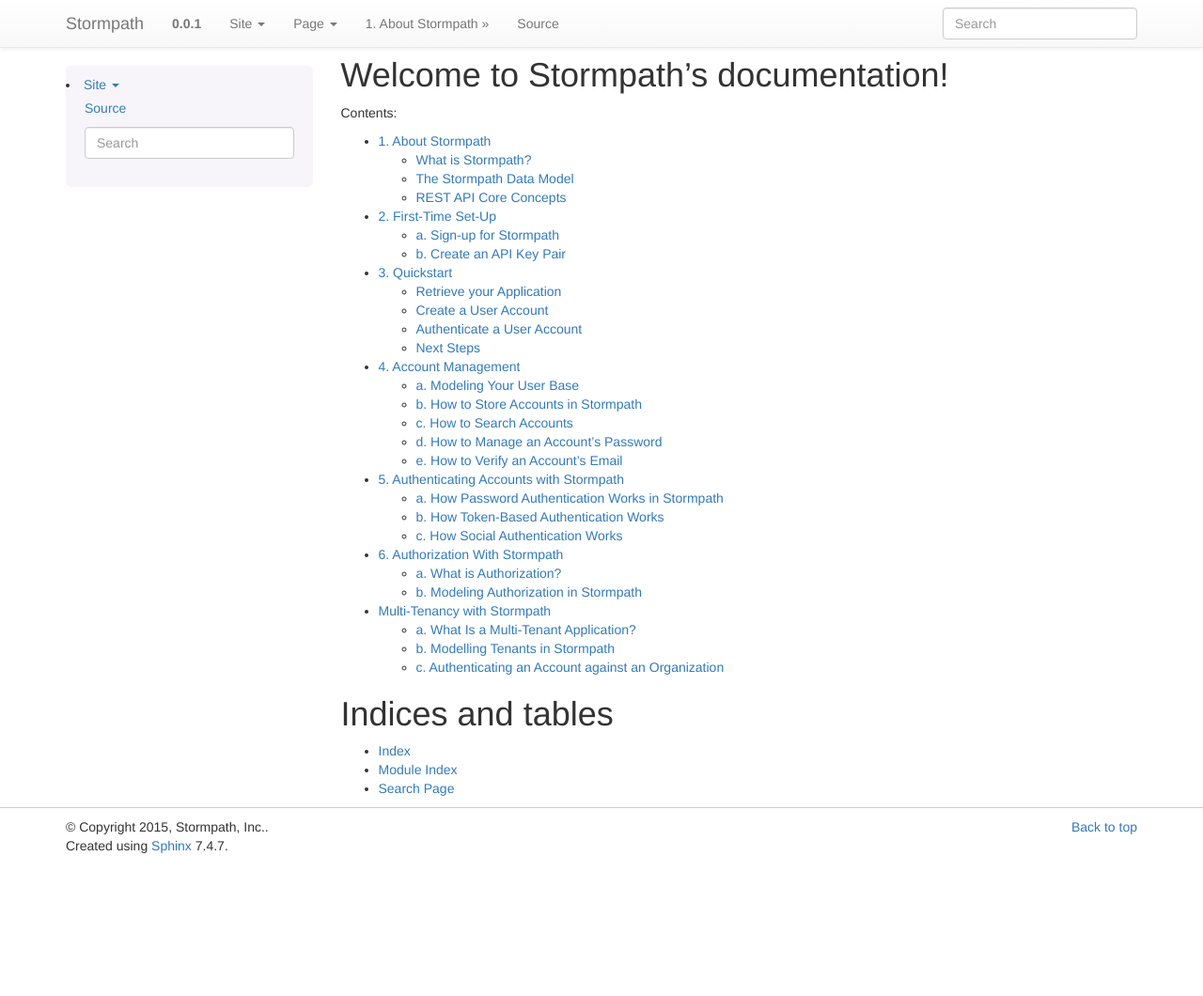
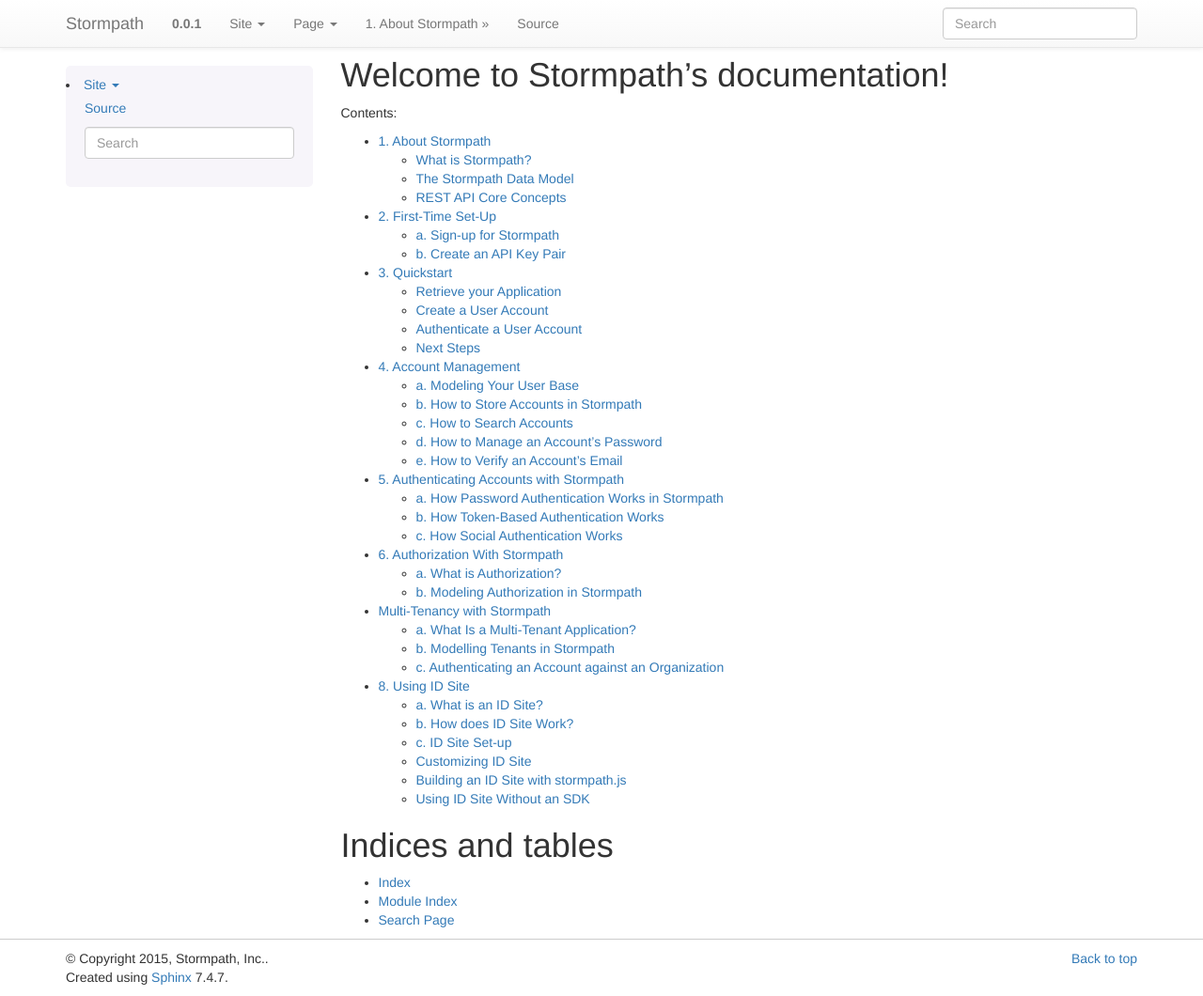
Before and after one commit to stormpath/stormpath-documentation, a Sphinx documentation site: the page built from source/index.rst, in a window 1280 px wide and 1060 px high. Shown: the whole window at 94% size. Built offline with Sphinx 7.4.7, drawn with Linux system fonts in a browser that asks for light colours; some of the changed lines change nothing that is shown.

Commit message:
Started building out 008_idsite chapter.

```diff
--- /dev/null
+++ b/source/008_idsite.rst
@@ -0,0 +1,162 @@
+****************
+8. Using ID Site
+****************
+
+a. What is an ID Site?
+======================
+
+Stormpath ID Site is a set of hosted and pre-built user interface screens that take care of common identity functions for your applications — login, registration, and password reset. ID Site can be accessed via your own custom domain like id.mydomain.com and shared across multiple applications to create centralized authentication if needed.
+
+The screens, and even the functionality, of ID site are completely customizable. You have full access to the source code of the ID Site screens so you can make simple changes like adding your own logo and changing CSS or more complex changes like adding fields, adding JavaScript code, adding screens, removing screens, and even changing how the screens behave.
+
+Why should I use Stormpath ID Site?
+-----------------------------------
+
+Building, securing, and maintaining identity screens for your users is time consuming, full of security concerns, and often more complex than many developers estimate. Stormpath ID Site gives you and your development team peace of mind that you will have best in class user security quickly and easily, with very little code— minimizing risk to your project timeline.
+
+Stormpath ID Site fully decouples your identity screens from your applications, making it incredibly easy to provide the same login / registration pages for multiple applications — achieving centralized user management and authentication with a clean and easy user experience.
+
+b. How does ID Site Work?
+=========================
+
+To demonstrate how the SDK works, we’ll use an example. Imagine you are building a Stormtrooper application for managing Stormtrooper equipment — like awesome helmets and blasters. The application is trooperapp.com and is using Stormpath ID Site for login and registration.
+
+Once trooperapp.com is rendered by the browser, login and registration buttons are available for the unauthenticated user. Clicking on these buttons will call your server-side application at specific endpoints. For illustration, the login button will invoke /login and registration will invoke /register. Your application using the Stormpath SDK will securely redirect the user to the ID Site along with a cryptographically signed JSON Web Token (JWT) that includes information like the Callback URI, Path to a specific ID Site page, and any State you think is important for your application.
+
+On the ID Site, the user will enter their data and complete the appropriate action, like login. ID Site will automatically detect any Workflow or Social Login configurations set in Stormpath and show the appropriate buttons, messaging, and behavior.
+
+After the user has logged in successfully, they will be redirected back to your application’s Callback URI. For illustration purposes, this could be http://trooperapp.com/handle-id-site-redirect. When the ID Site redirects back to your application, it will pass a secure JWT that represents the account in Stormpath. Using the Stormpath SDK, your application will handle the request to /handle-id-site-redirect, validate that the JWT is correct, and return an ID Site Account Result. The ID Site Account Result will include the Stormpath Account object and additional information, such as any state that was passed by your application or if the account returned is newly created.
+
+c. ID Site Set-up
+=================
+
+Setting-up Your ID Site
+-----------------------
+
+Setting Your Own Custom Domain Name and SSL Certificate
+^^^^^^^^^^^^^^^^^^^^^^^^^^^^^^^^^^^^^^^^^^^^^^^^^^^^^^^
+
+Getting a Domain Name and a Subdomain
+"""""""""""""""""""""""""""""""""""""
+
+Making the Subdomain an Alias of your ID Site on Stormpath
+""""""""""""""""""""""""""""""""""""""""""""""""""""""""""
+
+Enabling the Custom Domain in Stormpath's ID Site Configuration
+"""""""""""""""""""""""""""""""""""""""""""""""""""""""""""""""
+
+
+
+Setting up your Application to use an ID Site
+---------------------------------------------
+
+Sending A User to the ID Site to Authenticate/Sign-up
+^^^^^^^^^^^^^^^^^^^^^^^^^^^^^^^^^^^^^^^^^^^^^^^^^^^^^
+
+Consuming Responses from the ID Site to Your Application
+^^^^^^^^^^^^^^^^^^^^^^^^^^^^^^^^^^^^^^^^^^^^^^^^^^^^^^^^
+
+Handling Errors from ID Site
+""""""""""""""""""""""""""""
+
+Single-Sign-On For Multiple Applications
+^^^^^^^^^^^^^^^^^^^^^^^^^^^^^^^^^^^^^^^^
+
+Logging-out of ID Site
+^^^^^^^^^^^^^^^^^^^^^^
+
+Using ID Site for Multitenancy
+^^^^^^^^^^^^^^^^^^^^^^^^^^^^^^
+
+Specifying The Organization
+"""""""""""""""""""""""""""
+
+Allowing the User to Specify their Organization on ID Site
+""""""""""""""""""""""""""""""""""""""""""""""""""""""""""
+
+Using Subdomains
+""""""""""""""""
+
+Using ID Site to Generate OAuth 2.0 Access Tokens
+^^^^^^^^^^^^^^^^^^^^^^^^^^^^^^^^^^^^^^^^^^^^^^^^^
+NOT DOCUMENTED - https://stormpath.atlassian.net/wiki/display/AM/ID+Site+OAuth+Access+Token+Grant+Type
+
+Using ID Site as your Password Reset page for your Application
+^^^^^^^^^^^^^^^^^^^^^^^^^^^^^^^^^^^^^^^^^^^^^^^^^^^^^^^^^^^^^^
+NOT DOCUMENTED -
+
+Customizing ID Site
+===================
+
+Your ID Site can be customized to have your own look and feel. Simple customization, like adding a logo, can be done via Stormpath’s Admin Console.
+
+Based on your ID Site requirements, you may need to more extensively customize the ID Site’s look and feel or use the default ID site as a base for enhancements. This section will explain how you can leverage the existing Stormpath ID Site source code to make modifications.
+
+.. note::
+
+ID Site Customization requires features that are available on Lite Plans and above. More information about pricing can be found here
+
+Prerequisites
+-------------
+Customizing and creating your own ID Site requires that you have already follow the Using Stormpath’s ID Site. Having ID Site set up and working with the default Stormpath ID Site is required to work with this guide.
+
+Installation prerequisites include:
+
+- `NodeJS <http://nodejs.org/download/>`_
+- `Bower <http://bower.io/>`_
+
+Getting Set Up
+--------------
+
+Stormpath hosts the ID Site’s source on `Github <https://github.com/stormpath/idsite-src>`_. This repository is the development environment for the Stormpath hosted ID Site. You can use this repository to build the same single page application that Stormpath provides, or you can modify it to suit your needs. The single page application uses `AngularJS <https://angularjs.org/>`_ and `Browserify <http://browserify.org/>`_. It is built using `Grunt <http://gruntjs.com/>`_ and `Yeoman <http://yeoman.io/>`_.
+
+The ID Site contains all HTML, CSS, JavaScript assets, and scripts needed to build and maintain your own ID Site. To get started, there are four steps required:
+
+1. Set up a fork of ID Site in Github to clone locally
+2. Install dependencies and build the ID Site using grunt
+3. Host the built ID Site on Github
+4. Configure Stormpath to use your ID Site
+
+Set-up a Fork of ID Site in Github to Clone Locally
+^^^^^^^^^^^^^^^^^^^^^^^^^^^^^^^^^^^^^^^^^^^^^^^^^^^
+
+First, it is required to fork Stormpath’s ID Site source git repository. This will allow you to have a fork of the git repository that you can modify when customizing. To fork a Github repository it is required that you have a Github account.
+
+To fork the ID Site source git repository, click here and select the destination for the fork.
+
+Once Github forks the repository, you can clone it locally by running this command from the terminal::
+
+	git clone https://github.com/YOUR_USERNAME/idsite-src/
+
+Install Dependencies and Build the ID Site Using Grunt
+^^^^^^^^^^^^^^^^^^^^^^^^^^^^^^^^^^^^^^^^^^^^^^^^^^^^^^
+
+Once you have a local clone of a fork of the ID Site source repository, you need to install the dependencies required to build and run the ID Site. To accomplish this, in your terminal:
+
+1. Install grunt if necessary: ``npm install -g grunt-cli``
+2. Navigate to the local ``idsite-src`` folder
+3. Run: ``npm install``
+4. Run: ``bower install``
+
+After installing the dependencies, you can build the site by running::
+
+	grunt build
+
+This will produce a ``dist`` folder with the compiled and minified ID Site.
+
+Building an ID Site with stormpath.js
+=====================================
+
+Stormpath provides a library to enable developers to build their own ID Site outside of Stormpath’s default AngularJS ID Site. This is `hosted on Github <https://github.com/stormpath/stormpath.js>`_ with installation and instructions. This is useful for developers that want to Stormpath to host your login and user management screens but require full control of the site or want to leverage another JavaScript framework for building out their site.
+
+Getting a User to ID Site
+-------------------------
+
+Handling the Callback to your Application From ID Site
+------------------------------------------------------
+
+Logging-out of ID Site with REST
+--------------------------------
+
+Using ID Site Without an SDK
+============================
--- a/source/index.rst
+++ b/source/index.rst
@@ -18,6 +18,7 @@
    005_auth_n
    006_auth_z
    007_multitenancy
+   008_idsite
 
 
 
```
